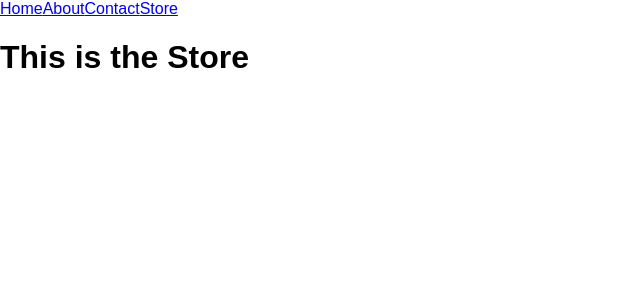
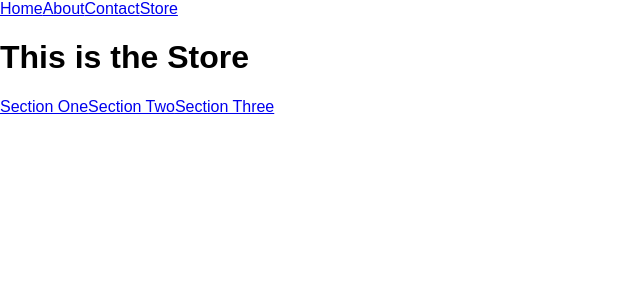
Before and after one commit to erkindunya/reactEcommerceStore, a React (Create React App) app: page /Store in a window 1280 px wide. Shown: the top 300 px of the page, without its empty margins (0-640 px from the left). Built offline with nearby package versions, Linux system fonts and the light colour scheme.

Commit message:
updating nav and appearance

```diff
--- a/src/components/App.js
+++ b/src/components/App.js
@@ -1,7 +1,6 @@
 import React, { Component } from "react";
 import "../styles/App.css";
 import BaseLayout from "./BaseLayout";
-import { BrowserRouter, Route, Switch } from "react-router-dom";
 
 class App extends Component {
   render() {
--- a/src/components/Store.js
+++ b/src/components/Store.js
@@ -1,10 +1,12 @@
-import React, { Component } from 'react';
+import React, { Component } from "react";
+import StoreNav from "./StoreNav";
 
 class Store extends Component {
   render() {
     return (
       <div>
         <h1>This is the Store</h1>
+        <StoreNav />
       </div>
     );
   }
--- /dev/null
+++ b/src/components/StoreNav.js
@@ -0,0 +1,42 @@
+import React, { Component } from "react";
+import { NavLink } from "react-router-dom";
+
+class StoreNav extends Component {
+  render() {
+    return (
+      <div>
+        <nav>
+          <NavLink
+            activeStyle={{
+              color: "blue",
+              backgroundColor: "white"
+            }}
+            to="/Store/SectionOne"
+          >
+            Section One
+          </NavLink>
+          <NavLink
+            activeStyle={{
+              color: "blue",
+              backgroundColor: "white"
+            }}
+            to="/Store/SectionTwo"
+          >
+            Section Two
+          </NavLink>
+          <NavLink
+            activeStyle={{
+              color: "blue",
+              backgroundColor: "white"
+            }}
+            to="/Store/SectionThree"
+          >
+            Section Three
+          </NavLink>
+        </nav>
+      </div>
+    );
+  }
+}
+
+export default StoreNav;
--- /dev/null
+++ b/src/components/SubSection.js
@@ -0,0 +1,33 @@
+import React, { Component } from "react";
+import Store from "./Store";
+
+class SubStore extends Component {
+  render() {
+    let page = this.props.match.params.service;
+    console.log(page);
+    if (page === "SectionOne") {
+      return (
+        <div>
+          <Store />
+          <h1>This is the first section of the Store</h1>
+        </div>
+      );
+    } else if (page === "SectionTwo") {
+      return (
+        <div>
+          <Store />
+          <h1>This is the Second section of the Store</h1>
+        </div>
+      );
+    } else if (page === "SectionThree") {
+      return (
+        <div>
+          <Store />
+          <h1>This is the Third section of the Store</h1>
+        </div>
+      );
+    }
+  }
+}
+
+export default SubStore;
--- a/src/index.js
+++ b/src/index.js
@@ -1,7 +1,6 @@
 import React from "react";
 import ReactDOM from "react-dom";
 import "./styles/index.css";
-import App from "./components/App";
 import registerServiceWorker from "./registerServiceWorker";
 import { BrowserRouter, Route, Switch } from "react-router-dom";
 import BaseLayout from "./components/BaseLayout";
@@ -9,11 +8,13 @@ import About from "./components/About";
 import Contact from "./components/Contact";
 import Store from "./components/Store";
 import Home from "./components/Home";
+import SubSection from './components/SubSection';
 
 ReactDOM.render(
   <BrowserRouter>
     <BaseLayout>
       <Switch>
+        <Route path="/Store/:service" component={SubSection} />
         <Route path="/About" component={About} />
         <Route path="/Store" component={Store} />
         <Route path="/Contact" component={Contact} />
```
